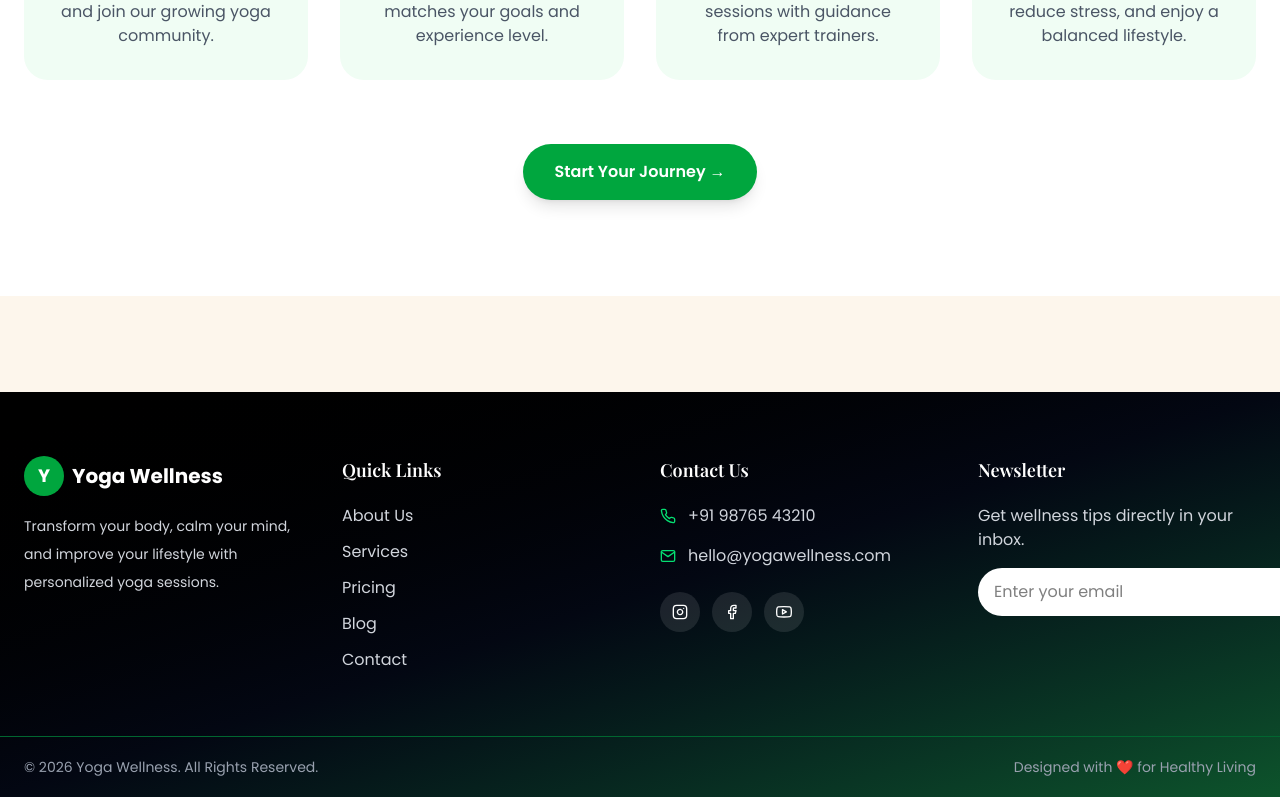
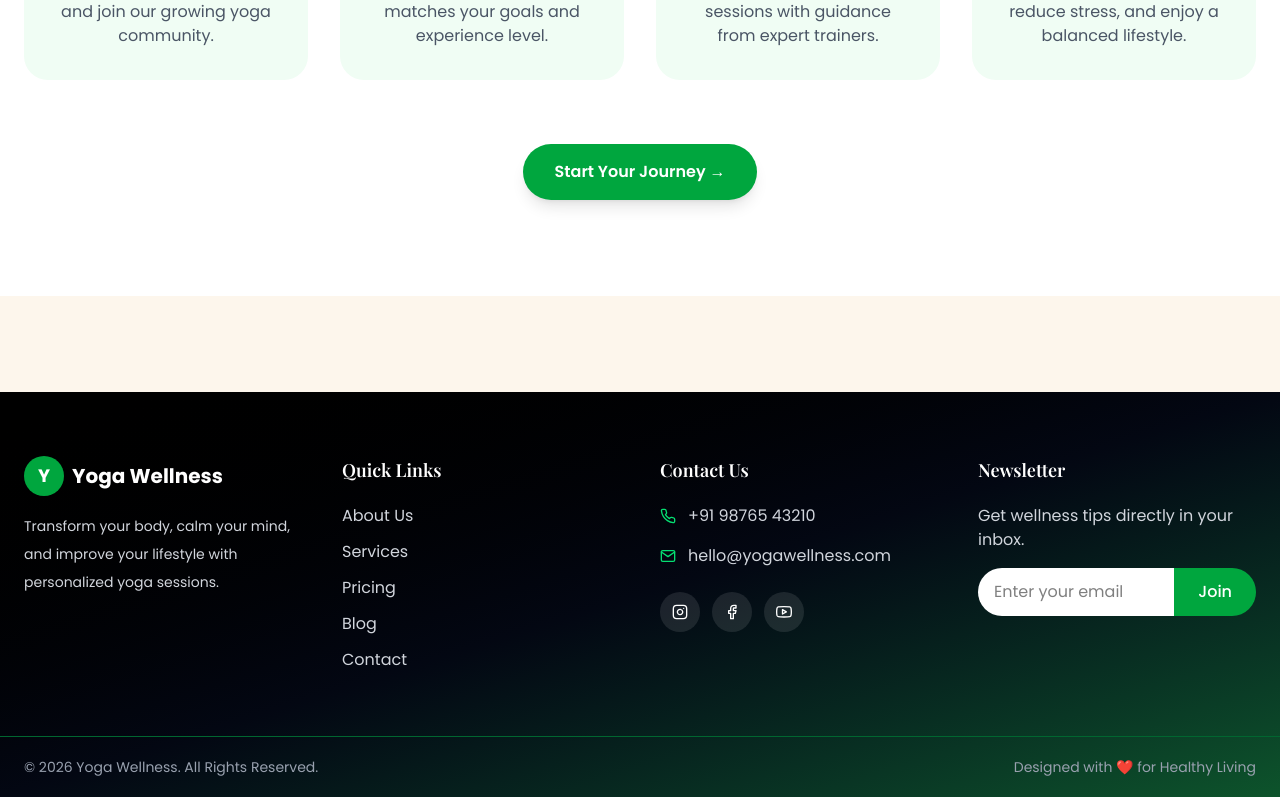
Before and after one commit to neerajkumarroy/yoga-wellness, a Next.js app: page / in a window 1280 px wide. Shown: the part 3720-4517 px from the top of the page. Built offline with nearby package versions, Linux system fonts and the light colour scheme; no server answers.

Commit message:
fix joinbutton

```diff
--- a/components/layout/Footer.tsx
+++ b/components/layout/Footer.tsx
@@ -116,15 +116,16 @@ export default function Footer() {
             Get wellness tips directly in your inbox.
           </p>
 
-          <form className="flex">
+          <form className="flex w-full max-w-md mx-auto">
   <input
     type="email"
     placeholder="Enter your email"
-              className="flex-1 rounded-l-full px-4 py-3 bg-white text-black outline-none"
+    className="min-w-0 flex-1 rounded-l-full px-4 py-3 bg-white text-black outline-none"
   />
 
   <button
-              className="bg-green-600 hover:bg-green-700 px-6 rounded-r-full font-medium transition"
+    type="submit"
+    className="flex-shrink-0 bg-green-600 hover:bg-green-700 text-white px-4 sm:px-6 rounded-r-full font-medium transition"
   >
     Join
   </button>
```
Lines whose indentation alone changed are shown as unchanged.
